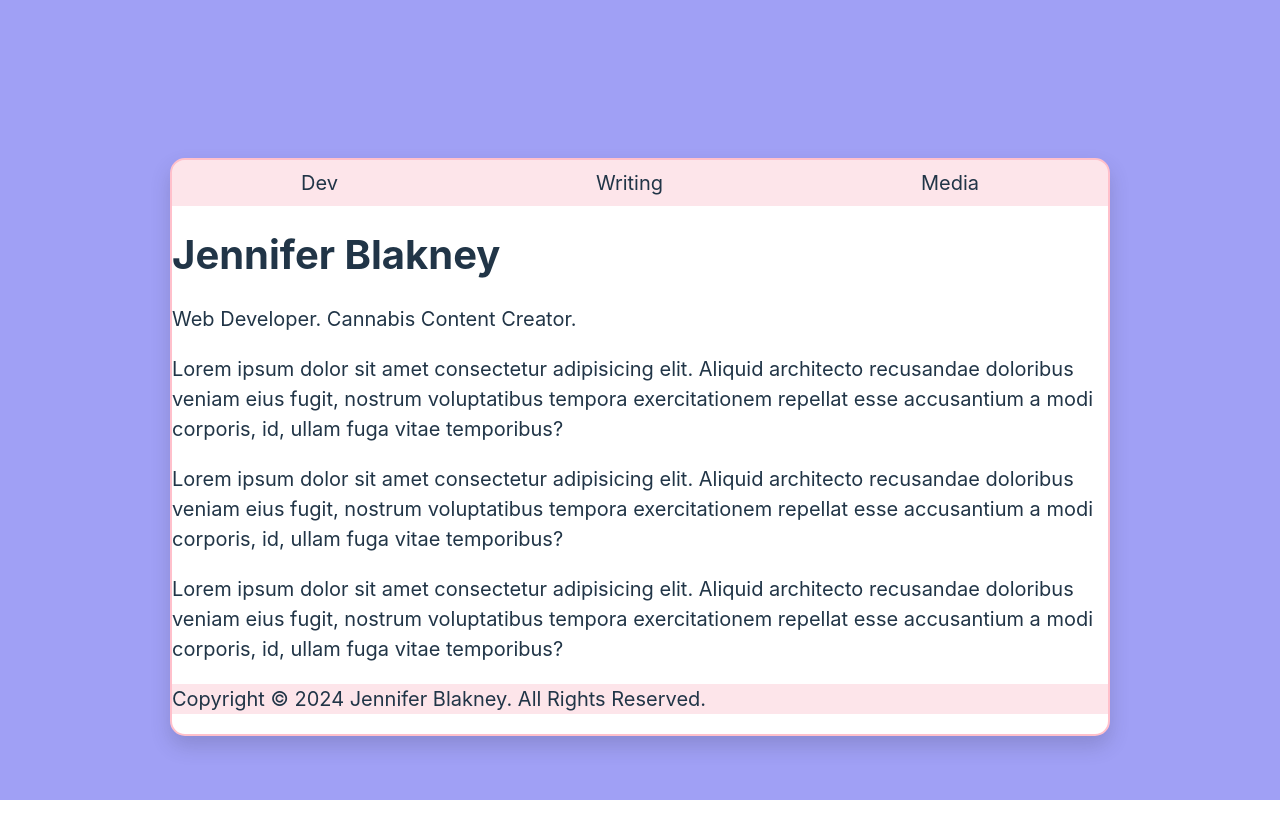
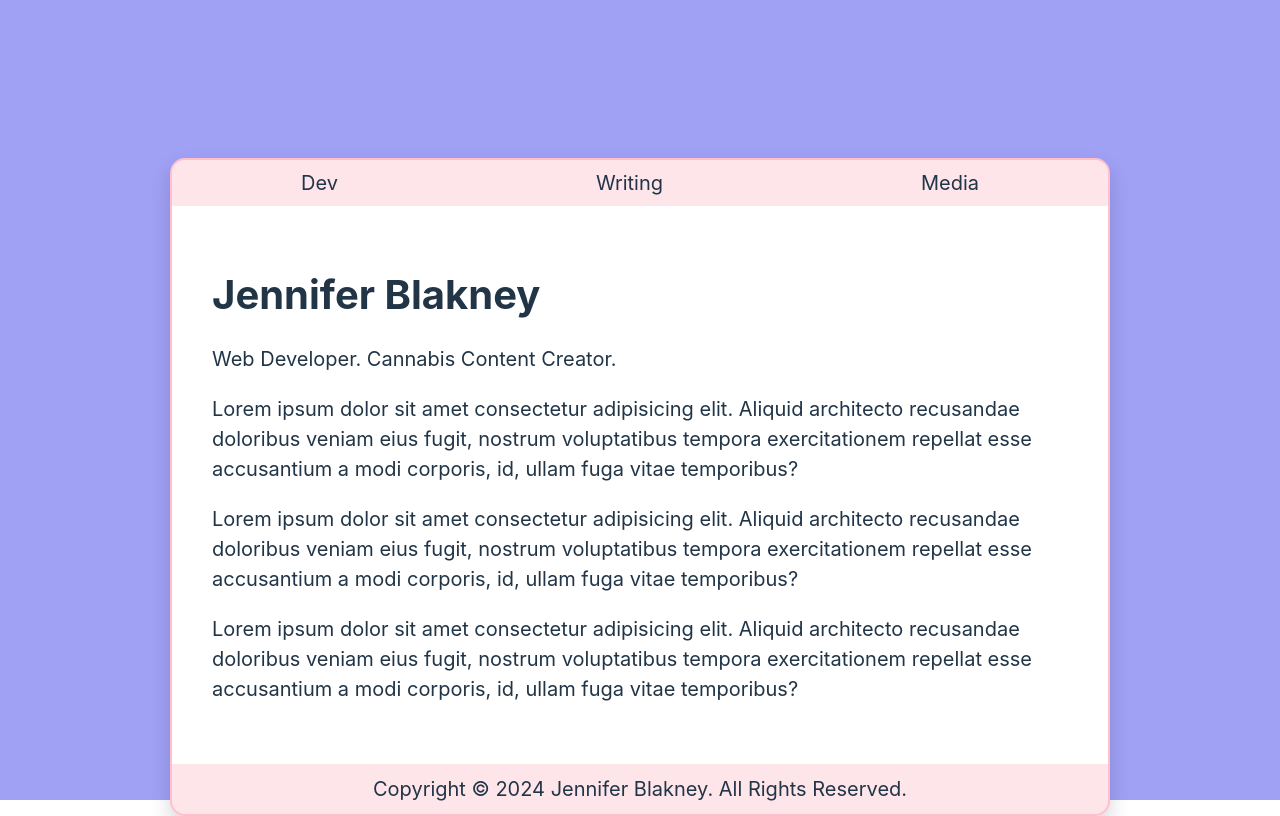
Before and after one commit to blakeknees/main_portfolio, a React (Vite) app: page / in a window 1280 px wide. Built offline with nearby package versions, Linux system fonts and the light colour scheme.

Commit message:
working on structure

```diff
--- a/src/App.css
+++ b/src/App.css
@@ -33,10 +33,6 @@ section {
 h1 {
   font-size: 2em;
   margin: 0.67em 0;
-}
-
-main {
-  display: block;
 }
 
 figure {
@@ -311,4 +307,14 @@ li {
 
 .footer {
   background: rgba(249, 170, 185, 0.3);
+  margin: 0;
+}
+.footer p {
+  padding: 10px;
+  text-align: center;
+  margin: 0;
+}
+
+.main {
+  padding: 40px;
 }/*# sourceMappingURL=App.css.map */
--- a/src/App.scss
+++ b/src/App.scss
@@ -4,5 +4,6 @@
 @use './sass/fonts.scss';
 @use './sass/general-styles.scss';
 @use './sass/header-footer.scss';
+@use './sass/main.scss';
 
 @use './sass/media-queries.scss';
--- a/src/sass/_header-footer.scss
+++ b/src/sass/_header-footer.scss
@@ -22,4 +22,11 @@
 // Footer
 .footer {
     background: rgba(249, 170, 185, .3);
+    margin: 0;
+
+    p {
+        padding: 10px;
+        text-align: center;
+        margin: 0;
+    }
 }
--- a/src/sass/_main.scss
+++ b/src/sass/_main.scss
@@ -1,3 +1,5 @@
-main {
-    padding: 20px;
+// MAIN
+
+.main {
+    padding: 40px;
 }
--- a/src/sass/_setup.scss
+++ b/src/sass/_setup.scss
@@ -37,10 +37,6 @@ section {
 h1 {
     font-size: 2em;
     margin: .67em 0
-}
-
-main {
-    display: block
 }
 
 figure {
```
Also changed, not shown: 1 other file (tests, documents, lock files or other folders).
